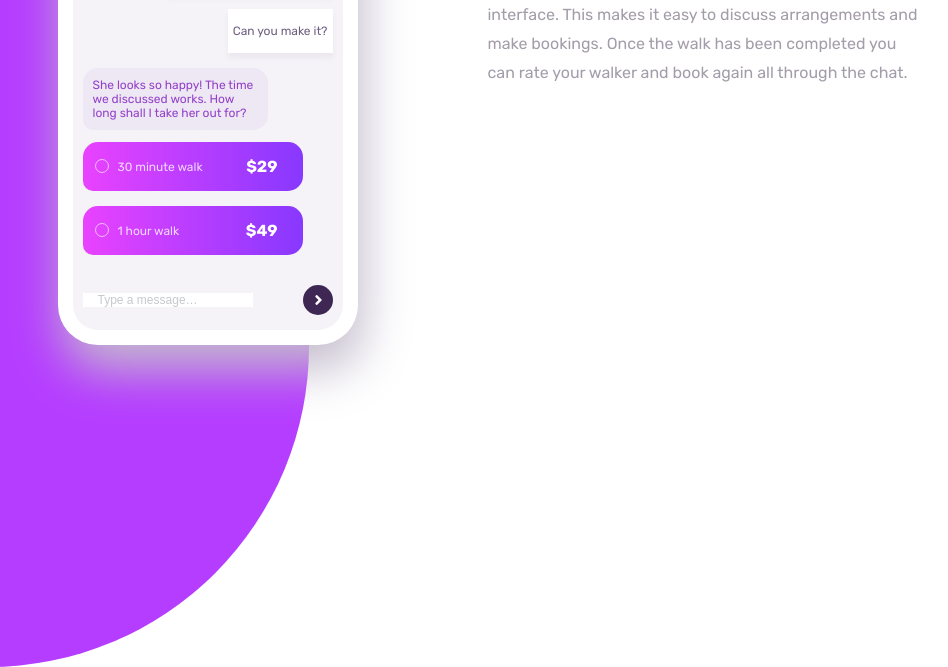
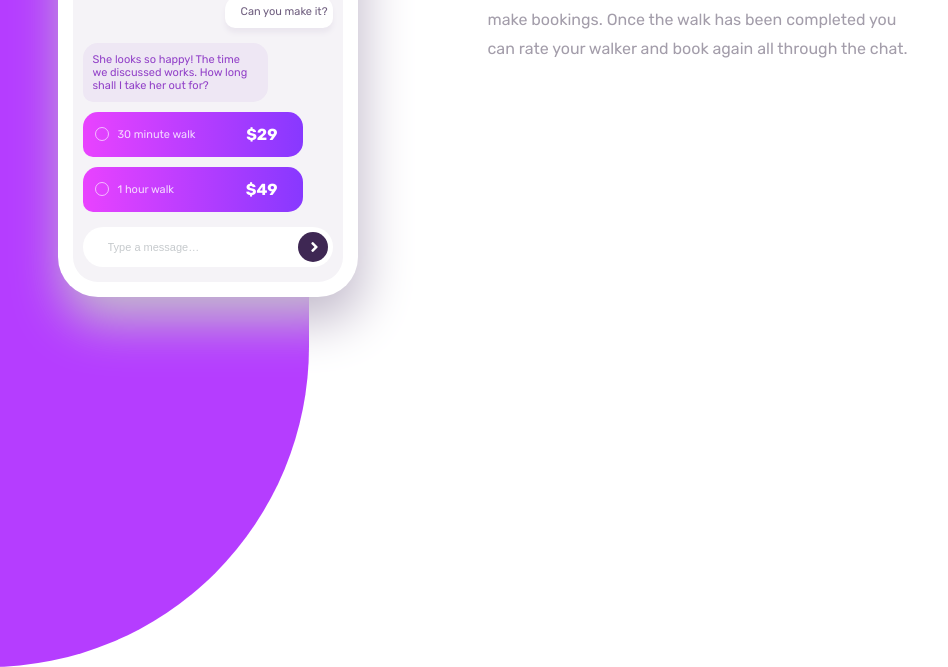
Before and after one commit to Ali-Elmaghrebi/Chat-app-CSS-illustration, a plain HTML site: page index.html in a window 1280 px wide. Shown: the part 433-1100 px from the top of the page, without its empty margins (137-1085 px from the left). Drawn offline with Linux system fonts and the light colour scheme.

Commit message:
modified css file

```diff
--- a/main.css
+++ b/main.css
@@ -95,7 +95,7 @@ body::before {
   opacity: 0.8;
 }
 .phone p {
-  font-size: 12px;
+  font-size: 11px;
 }
 .phone .user img {
   width: 35px;
@@ -117,8 +117,8 @@ body::before {
 .phone .chat > p {
   color: hsl(276, 55%, 52%);
   background-color: hsl(274deg 37% 93%);
-  margin-bottom: 12px;
-  padding: 10px 10px 10px 10px;
+  margin-bottom: 10px;
+  padding: 10px 16px 10px 10px;
   max-width: 185px;
   border-radius: 15px 15px 15px 10px;
 }
@@ -130,20 +130,20 @@ body::before {
   width: 50px;
   height: 50px;
   border-radius: 15px;
-  margin: 10px 0px 0px 10px;
+  margin: 10px 0px 5px 5px;
 }
 .phone .chat .my-messages p {
   background-color: white;
   margin-bottom: 15px;
-  padding: 15px 0px;
-  max-width: 165px;
-  margin-left: auto;
+  padding: 10px 5px 10px 16px;
+  max-width: 180px;
+  border-radius: 15px 15px 10px 10px;
   color: hsl(271, 15%, 43%);
   box-shadow: 0px 5px 5px hsl(270deg 20% 92%);
 }
 .phone .chat .my-messages p:last-of-type {
   width: fit-content;
-  padding: 15px 5px;
+  margin-left: auto;
 }
 .pricing .price {
   display: flex;
@@ -151,8 +151,8 @@ body::before {
   align-items: center;
   max-width: 220px;
   background-image: linear-gradient(90deg, hsl(293, 100%, 63%), hsl(264, 100%, 61%));
-  margin-bottom: 15px;
-  padding: 15px;
+  margin-bottom: 10px;
+  padding: 13px 15px;
   border-radius: 15px 15px 15px 10px;
   color: white;
 }
@@ -181,13 +181,16 @@ body::before {
   align-items: center;
   justify-content: space-between;
   position: relative;
-  margin-top: 30px;
+  margin-top: 15px;
+  background-color: white;
+  padding: 5px;
+  border-radius: 20px;
 }
 .phone .chat form::after {
   content: "\f105";
   position: absolute;
-  right: 10px;
-  bottom: 6px;
+  right: 14px;
+  bottom: 11px;
   font-family: "Font Awesome 5 Free";
   font-weight: 900;
   font-size: 16px;
@@ -198,8 +201,8 @@ body::before {
   outline: none;
 }
 .phone .chat form input[type="text"] {
-  font-size: 12px;
-  padding-left: 15px;
+  font-size: 11px;
+  padding-left: 20px;
 }
 .phone .chat form input[type="text"]::placeholder {
   color: hsl(206, 6%, 79%);
```
Also changed, not shown: index.html (+0 -1 lines).
